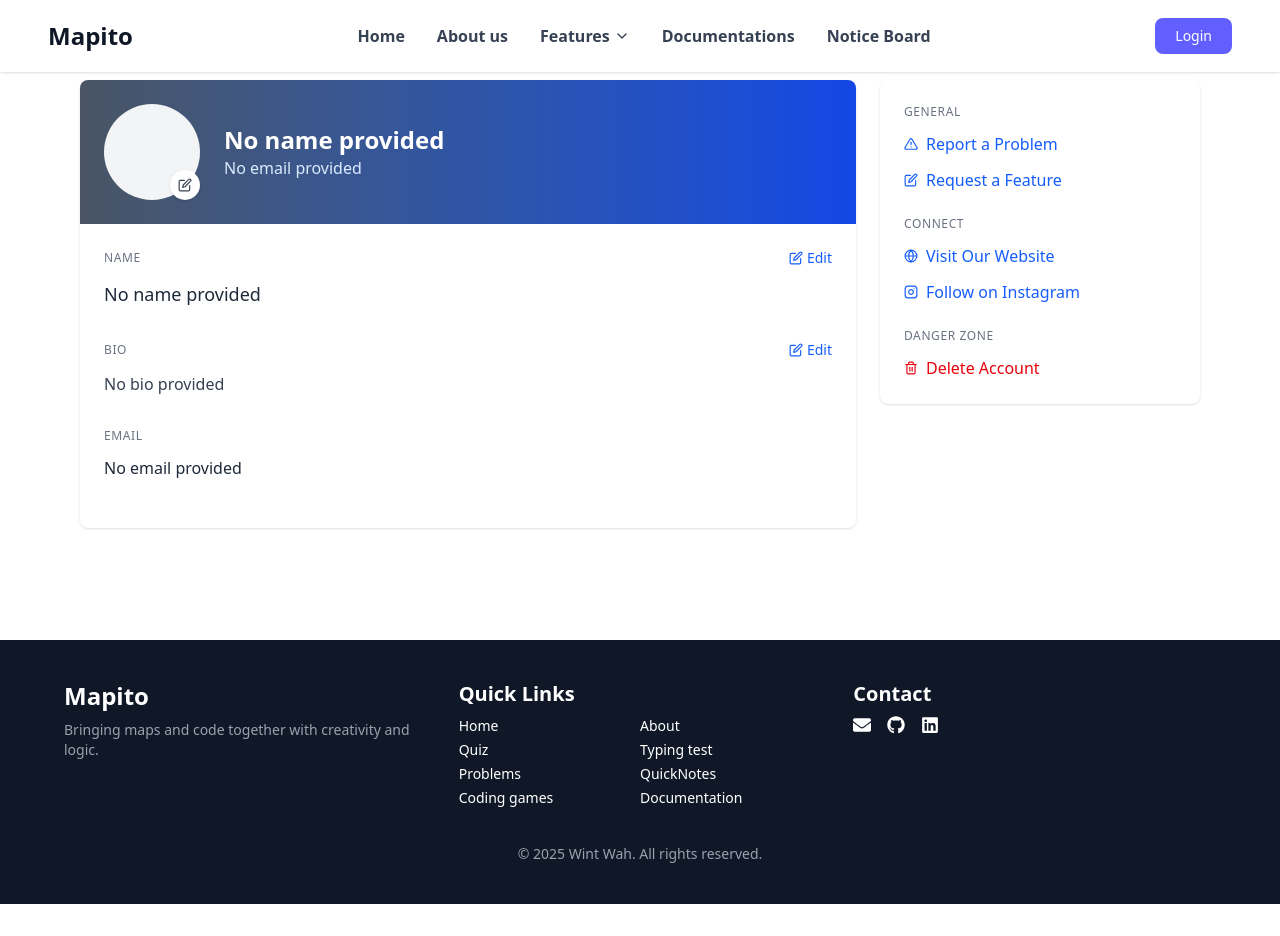
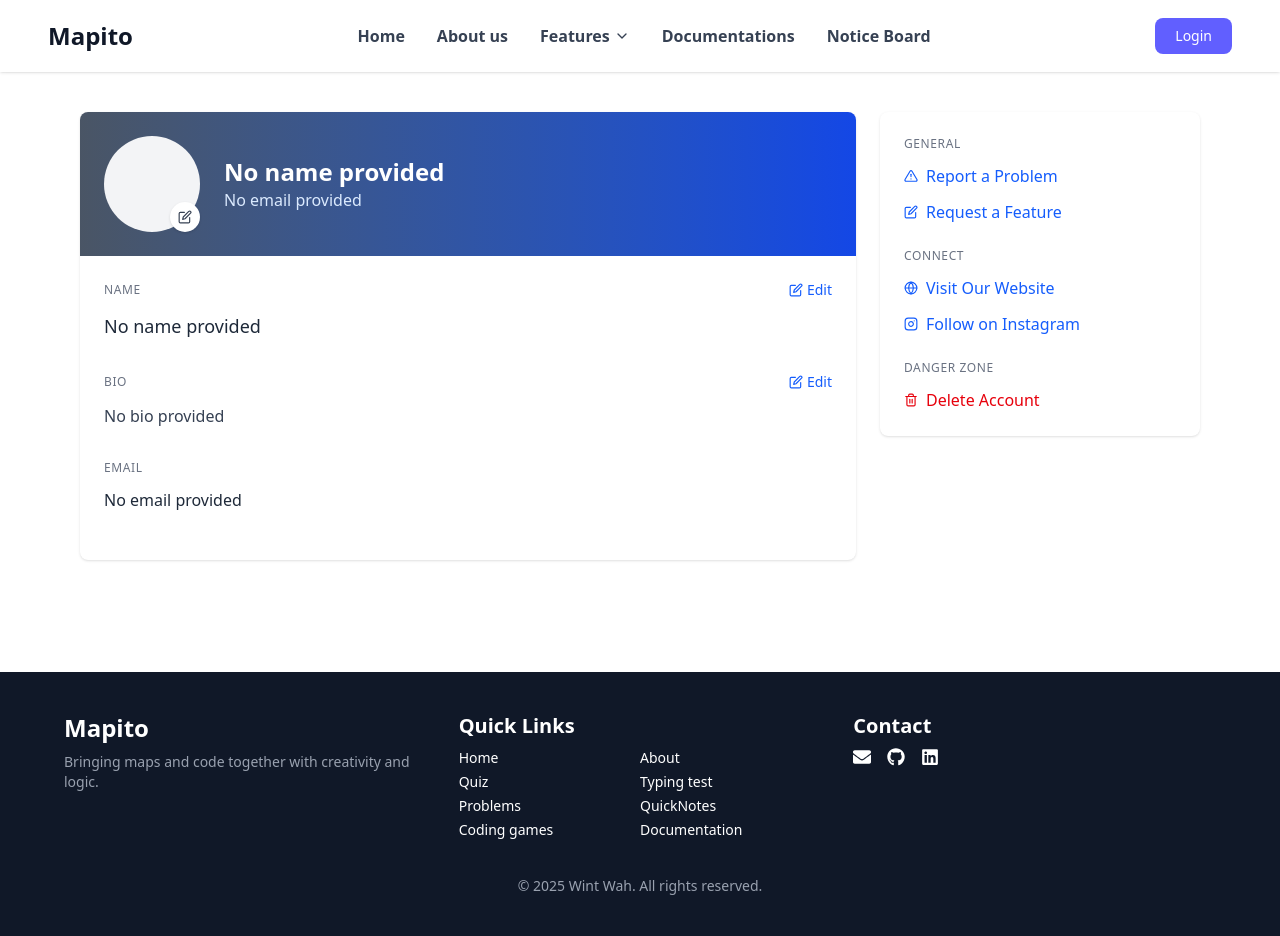
Before and after one commit to wintwah243/Mapito, a React (Vite) app in the folder mapito/: page /userinfo in a window 1280 px wide. Both pictures are taken after a click on the button "Features". Before the commit the page ends 904 px from the top, so only its background shows below. Built offline with nearby package versions, Linux system fonts and the light colour scheme; no server answers.

Commit message:
Update UserInfo.jsx

```diff
--- a/mapito/src/Auth/UserInfo.jsx
+++ b/mapito/src/Auth/UserInfo.jsx
@@ -189,7 +189,7 @@ const UserInfo = () => {
 return (
     <>
       <Navbar />
-      <div className="max-w-6xl mx-auto px-4 py-8 mb-20 mt-12 flex flex-col md:flex-row gap-6">
+      <div className="max-w-6xl mx-auto px-4 py-8 mb-20 mt-20 flex flex-col md:flex-row gap-6">
         {/* User Info Box - Left Column */}
         <div className="bg-white rounded-lg shadow-sm overflow-hidden flex-1">
           <div className="bg-gradient-to-r from-gray-600 to-blue-700 p-6">
```
